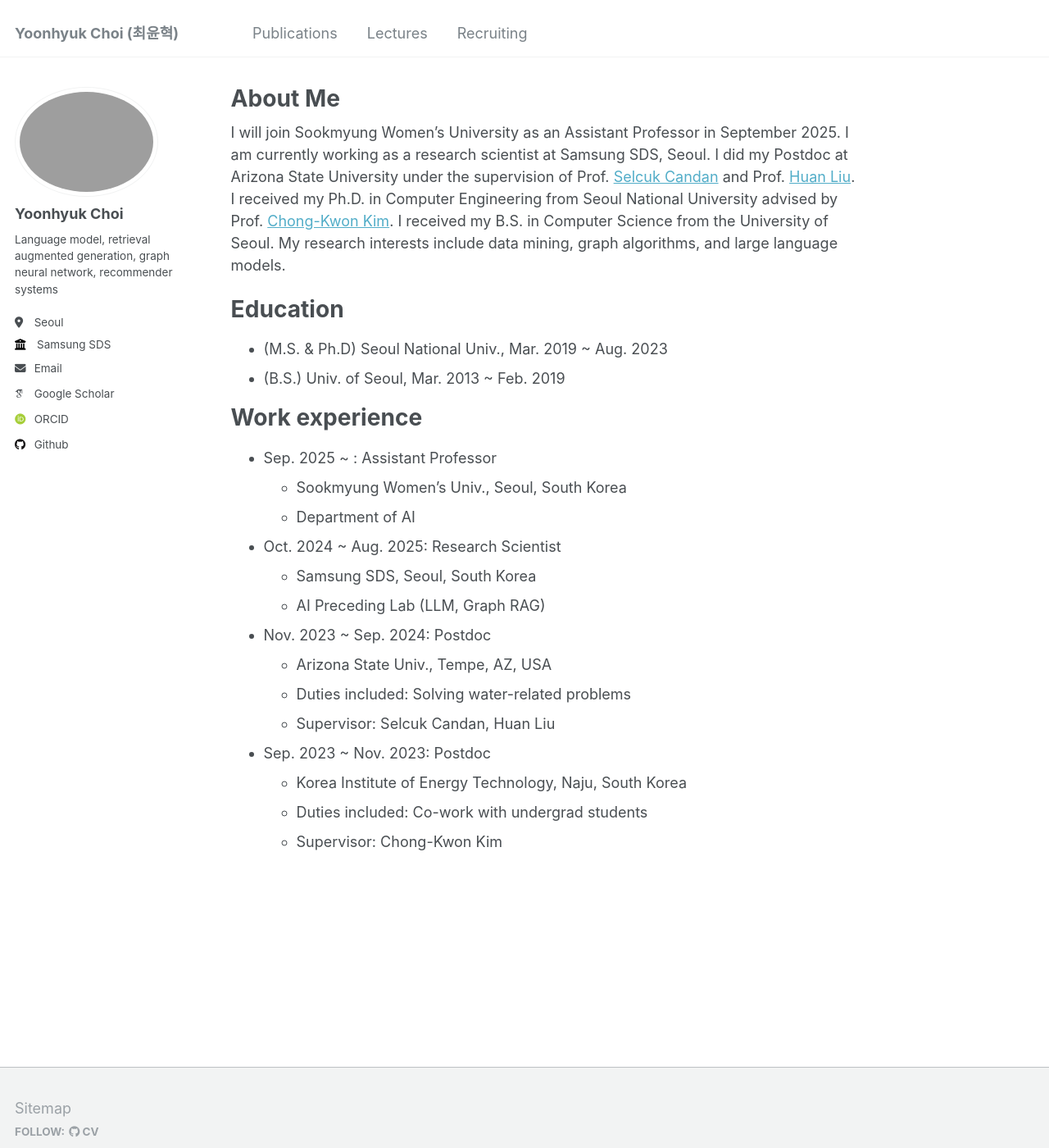
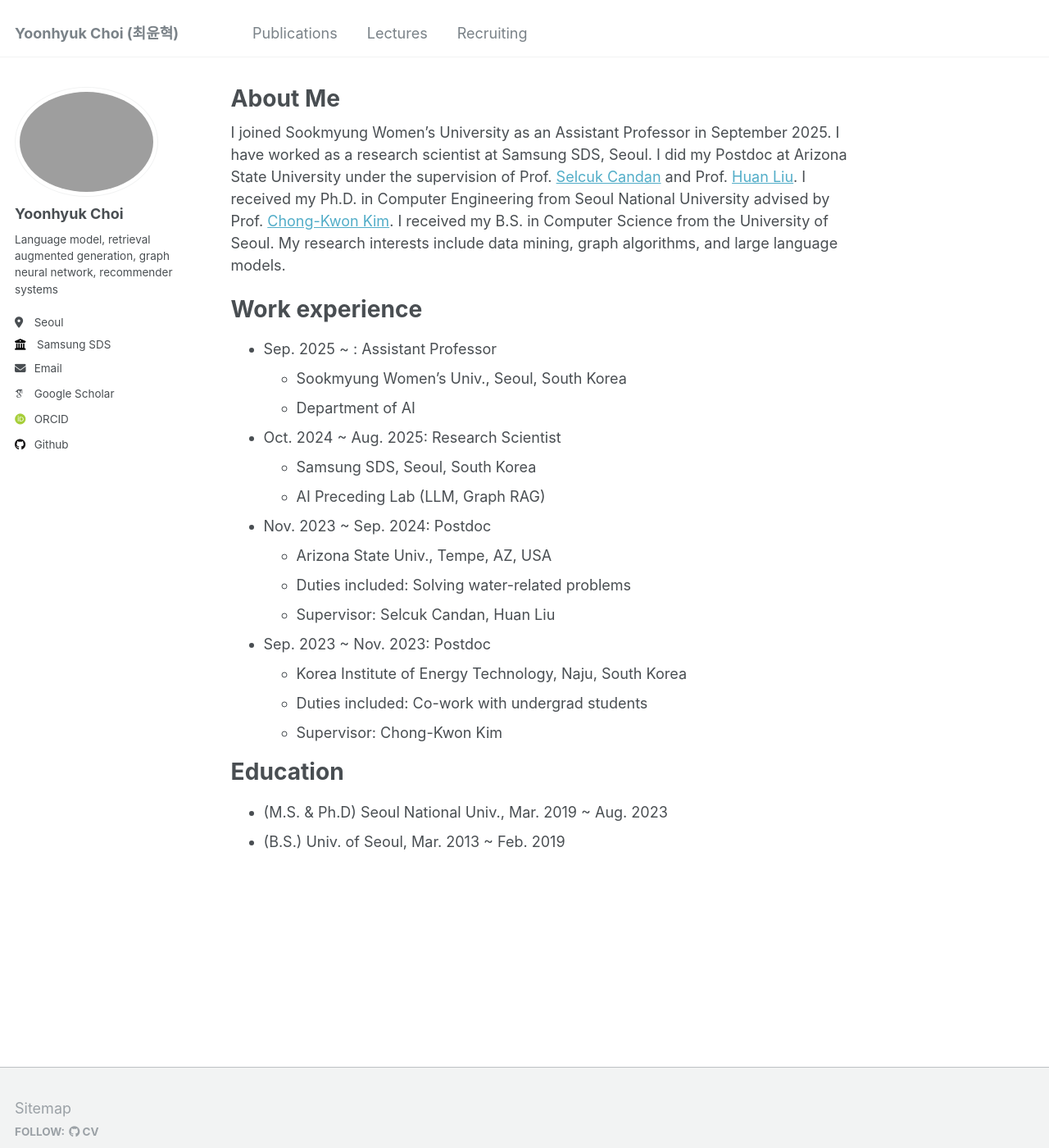
Before and after one commit to ChoiYoonHyuk/ChoiYoonHyuk.github.io, a Jekyll site: the page built from _pages/about.md, in a window 1280 px wide and 1400 px high. Shown: the whole window at 82% size. Built offline with Jekyll 4.4.1, drawn with Linux system fonts in a browser that asks for light colours; some web fonts are replaced.

Commit message:
Update about.md

```diff
--- a/_pages/about.md
+++ b/_pages/about.md
@@ -7,13 +7,8 @@
   - /about.html
 ---
 
-I will join Sookmyung Women's University as an Assistant Professor in September 2025. I am currently working as a research scientist at Samsung SDS, Seoul. I did my Postdoc at Arizona State University under the supervision of Prof. [Selcuk Candan](https://search.asu.edu/profile/20861) and Prof. [Huan Liu](https://www.public.asu.edu/~huanliu/). I received my Ph.D. in Computer Engineering from Seoul National University advised by Prof. [Chong-Kwon Kim](https://scholar.google.com/citations?user=KRykCKkAAAAJ&hl=en). I received my B.S. in Computer Science from the University of Seoul. My research interests include data mining, graph algorithms, and large language models.
+I joined Sookmyung Women's University as an Assistant Professor in September 2025. I have worked as a research scientist at Samsung SDS, Seoul. I did my Postdoc at Arizona State University under the supervision of Prof. [Selcuk Candan](https://search.asu.edu/profile/20861) and Prof. [Huan Liu](https://www.public.asu.edu/~huanliu/). I received my Ph.D. in Computer Engineering from Seoul National University advised by Prof. [Chong-Kwon Kim](https://scholar.google.com/citations?user=KRykCKkAAAAJ&hl=en). I received my B.S. in Computer Science from the University of Seoul. My research interests include data mining, graph algorithms, and large language models.
 
-
-Education
-======
-* (M.S. & Ph.D) Seoul National Univ., Mar. 2019 ~ Aug. 2023
-* (B.S.) Univ. of Seoul, Mar. 2013 ~ Feb. 2019
 
 Work experience
 ======
```
Also changed, not shown: other parts of _pages/about.md (+5 -0 lines).
